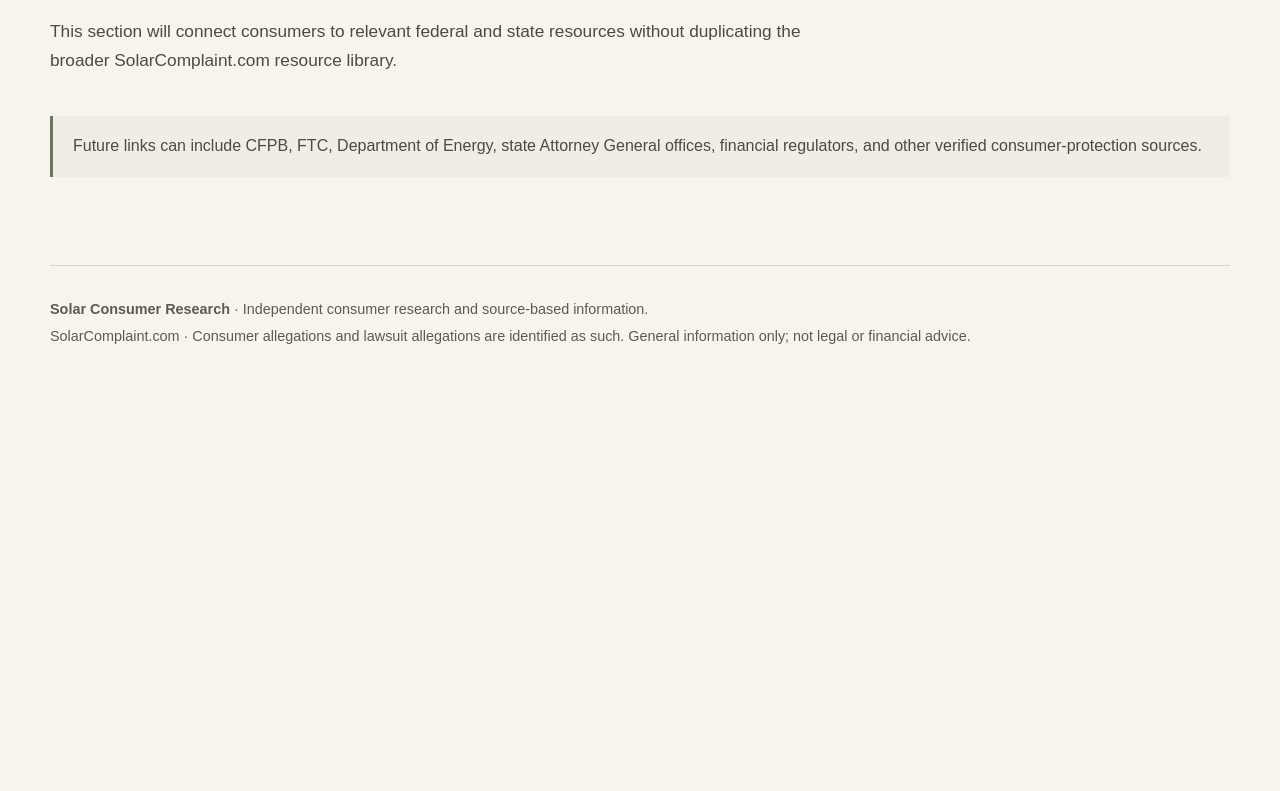
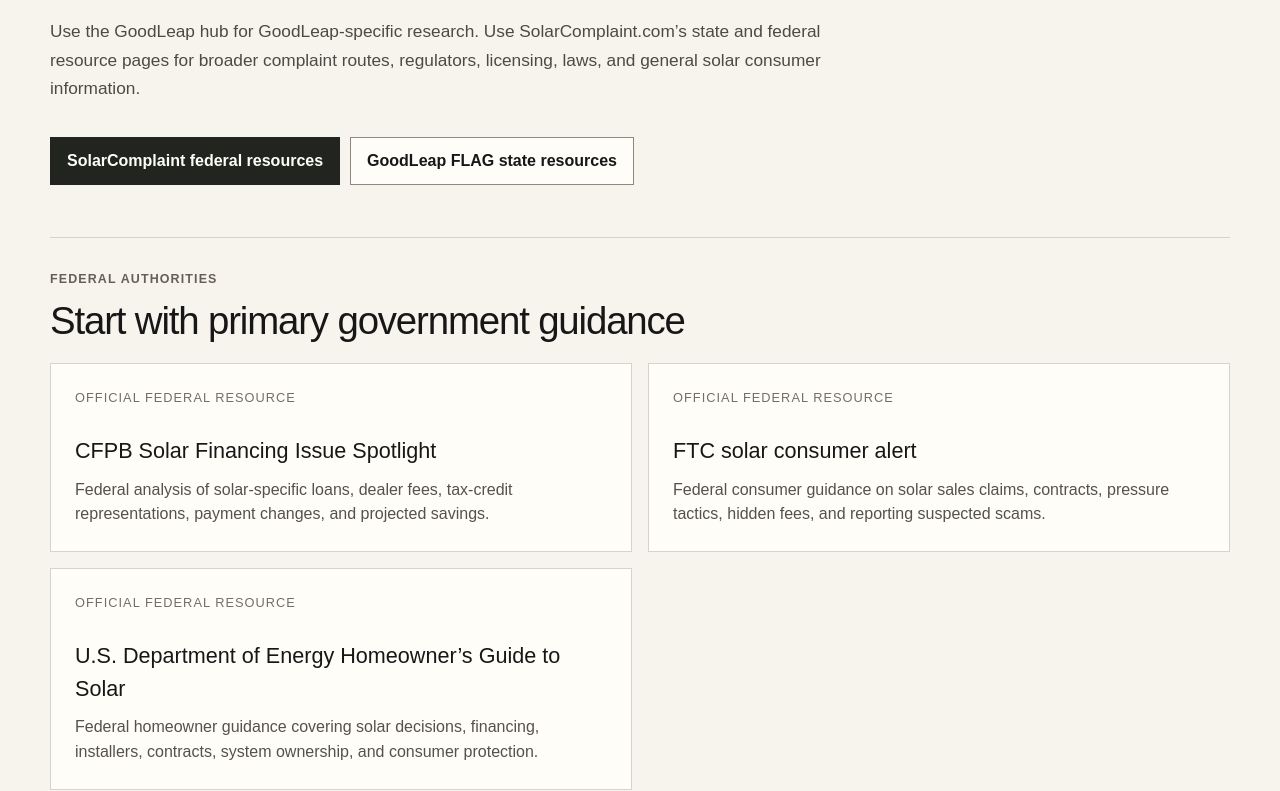
Before and after one commit to Decentralized-Rob/solar-consumer-research, a Next.js app: page /goodleap/resources in a window 1280 px wide. Shown: the part 255-1046 px from the top of the page. Before the commit the page ends 800 px from the top, so only its background shows below. Built offline with nearby package versions, Linux system fonts and the light colour scheme.

Commit message:
Replace GoodLeap resource placeholder with authoritative federal links

```diff
--- a/app/goodleap/resources/page.tsx
+++ b/app/goodleap/resources/page.tsx
@@ -1,12 +1,60 @@
+import Link from "next/link";
+
+const federalResources = [
+  {
+    title: "CFPB Solar Financing Issue Spotlight",
+    href: "https://www.consumerfinance.gov/data-research/research-reports/issue-spotlight-solar-financing/",
+    detail: "Federal analysis of solar-specific loans, dealer fees, tax-credit representations, payment changes, and projected savings.",
+  },
+  {
+    title: "FTC solar consumer alert",
+    href: "https://consumer.ftc.gov/consumer-alerts/2024/09/solar-energy-rising-popularity-so-are-scams",
+    detail: "Federal consumer guidance on solar sales claims, contracts, pressure tactics, hidden fees, and reporting suspected scams.",
+  },
+  {
+    title: "U.S. Department of Energy Homeowner’s Guide to Solar",
+    href: "https://www.energy.gov/cmei/systems/homeowners-guide-solar",
+    detail: "Federal homeowner guidance covering solar decisions, financing, installers, contracts, system ownership, and consumer protection.",
+  },
+] as const;
+
 export default function GoodLeapResourcesPage() {
   return (
     <main className="gl-main">
       <section className="gl-section-intro">
         <p className="gl-kicker">Consumer resources</p>
         <h1>GoodLeap consumer resources</h1>
-        <p>This section will connect consumers to relevant federal and state resources without duplicating the broader SolarComplaint.com resource library.</p>
+        <p>Use the GoodLeap hub for GoodLeap-specific research. Use SolarComplaint.com’s state and federal resource pages for broader complaint routes, regulators, licensing, laws, and general solar consumer information.</p>
       </section>
-      <aside className="gl-note">Future links can include CFPB, FTC, Department of Energy, state Attorney General offices, financial regulators, and other verified consumer-protection sources.</aside>
+
+      <div className="gl-actions">
+        <Link className="gl-button gl-button-primary" href="/federal-resources">SolarComplaint federal resources</Link>
+        <Link className="gl-button" href="/goodleap/states">GoodLeap FLAG state resources</Link>
+      </div>
+
+      <hr className="gl-divider" />
+
+      <section aria-labelledby="federal-authorities-heading">
+        <div className="gl-heading-row">
+          <div>
+            <p className="gl-kicker">Federal authorities</p>
+            <h2 id="federal-authorities-heading">Start with primary government guidance</h2>
+          </div>
+        </div>
+        <div className="gl-section-grid">
+          {federalResources.map((resource) => (
+            <a className="gl-card gl-card-compact" href={resource.href} target="_blank" rel="noreferrer" key={resource.href}>
+              <small>Official federal resource</small>
+              <h3>{resource.title}</h3>
+              <p>{resource.detail}</p>
+            </a>
+          ))}
+        </div>
+      </section>
+
+      <aside className="gl-note">
+        State-specific GoodLeap pages should link directly to the relevant Attorney General, regulator, licensing authority, court records, and official complaint channels. Those state links belong on the state page where they have context rather than in one oversized national directory.
+      </aside>
     </main>
   );
 }
```
